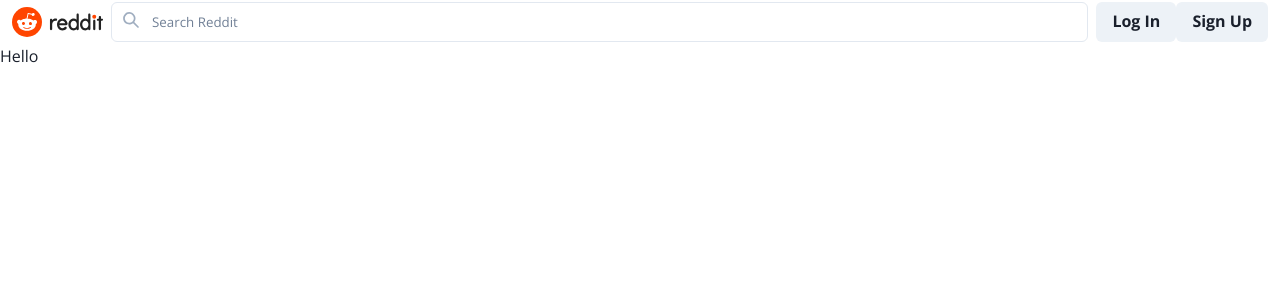
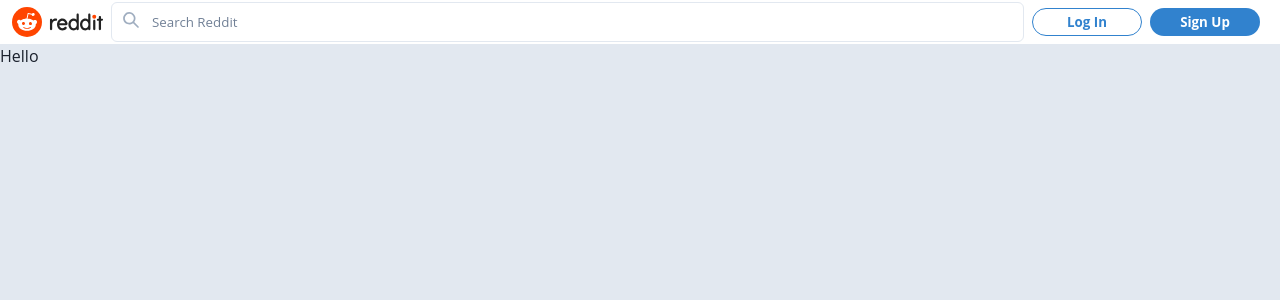
Before and after one commit to adamhartman5/reddit-clone, a Next.js app: page / in a window 1280 px wide. Shown: the top 300 px of the page. Built offline with nearby package versions, Linux system fonts and the light colour scheme.

Commit message:
Style buttons and fix theme.ts file

```diff
--- /dev/null
+++ b/src/chakra/button.ts
@@ -0,0 +1,43 @@
+import type { ComponentStyleConfig } from '@chakra-ui/theme'
+
+export const Button: ComponentStyleConfig = {
+	baseStyle: {
+		borderRadius: '60px',
+		fontSize: '10pt',
+		fontWeight: 700,
+		_focus: {
+			boxShadow: 'none',
+		},
+	},
+	sizes: {
+		sm: {
+			fontSize: '8pt',
+		},
+		md: {
+			fontSize: '10pt',
+			// height: '28px',
+		},
+	},
+	variants: {
+		solid: {
+			color: 'white',
+			bg: 'blue.500',
+			_hover: {
+				bg: 'blue.400',
+			},
+		},
+		outline: {
+			color: 'blue.500',
+			border: '1px solid',
+			borderColor: 'blue.500',
+		},
+		oauth: {
+			height: '34px',
+			border: '1px solid',
+			borderColor: 'gray.300',
+			_hover: {
+				bg: 'gray.50,'
+			},
+		},
+	},
+};
--- a/src/chakra/theme.ts
+++ b/src/chakra/theme.ts
@@ -1,12 +1,11 @@
-import { extendTheme } from "@chakra-ui/react"
-import '@fontsource/open-sans/300.css';
-import '@fontsource/open-sans/400.css';
-import '@fontsource/open-sans/700.css';
+import { extendTheme } from "@chakra-ui/react";
+import { Button } from "./button";
+// import { Input } from "./input";
 
 export const theme = extendTheme({
   colors: {
     brand: {
-      100: 'ff3c00',
+      100: "#FF3C00",
     },
   },
   fonts: {
@@ -15,11 +14,12 @@ export const theme = extendTheme({
   styles: {
     global: () => ({
       body: {
-				bg: "gray-200",
+        bg: "gray.200",
       },
     }),
+  },
   components: {
-		// Button
-	}
-	}
-})
+    Button,
+    // Input, // not working for some reason - come back to this
+  },
+});
--- a/src/components/Navbar/RightContent/AuthButtons.tsx
+++ b/src/components/Navbar/RightContent/AuthButtons.tsx
@@ -1,12 +1,29 @@
 import { Button } from '@chakra-ui/react';
 import React from 'react';
 
-const AuthButtons:React.FC = () => {
+const AuthButtons: React.FC = () => {
 	return (
 		<>
-			<Button>Log In</Button>
-			<Button>Sign Up</Button>
+			<Button
+				variant='outline'
+				height='28px'
+				display={{ base: 'none', sm: 'flex' }}
+				width={{ base: '70px', md: '110px' }}
+				mr={2}
+				// onClick={() => {}}
+			>
+				Log In
+			</Button>
+			<Button
+				height='28px'
+				display={{ base: 'none', sm: 'flex' }}
+				width={{ base: '70px', md: '110px' }}
+				mr={2}
+				// onClick={() => {}}
+			>
+				Sign Up
+			</Button>
 		</>
-	)
-}
+	);
+};
 export default AuthButtons;
```
Lines whose indentation alone changed are shown as unchanged.
